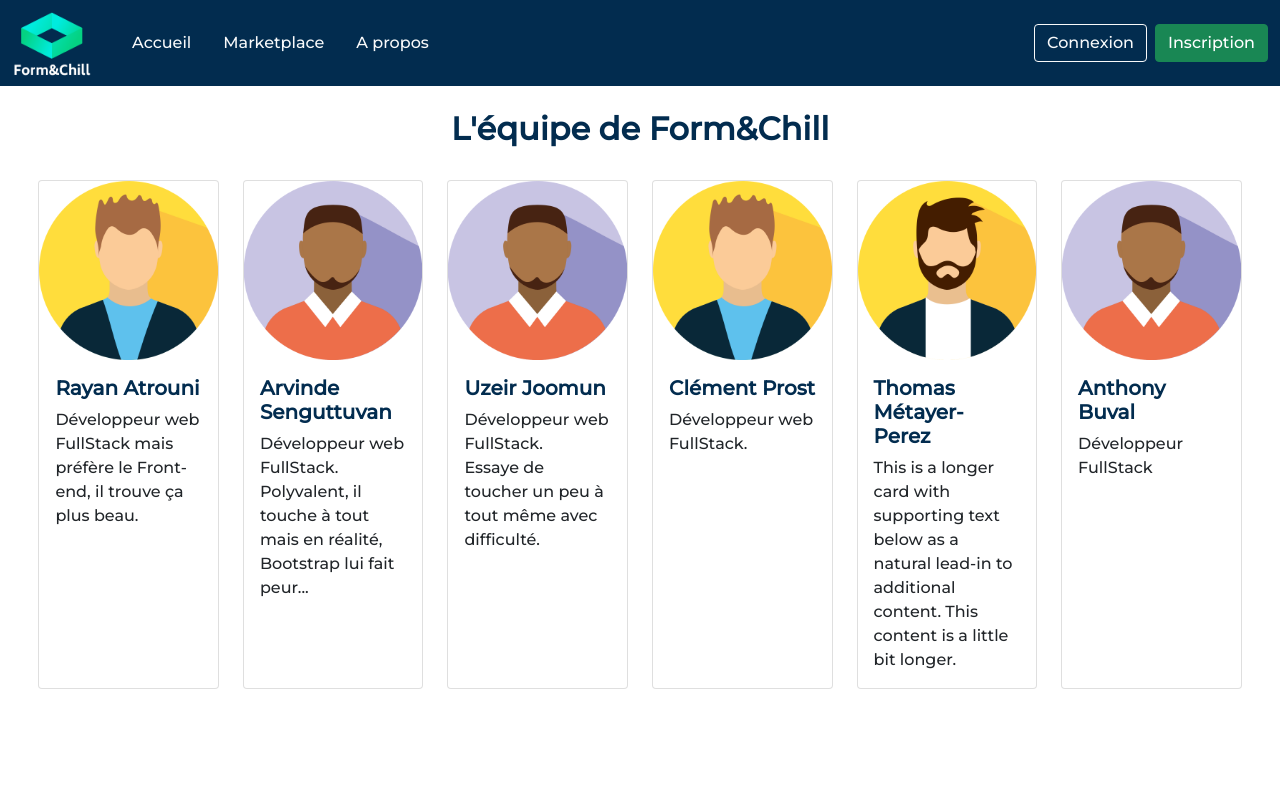
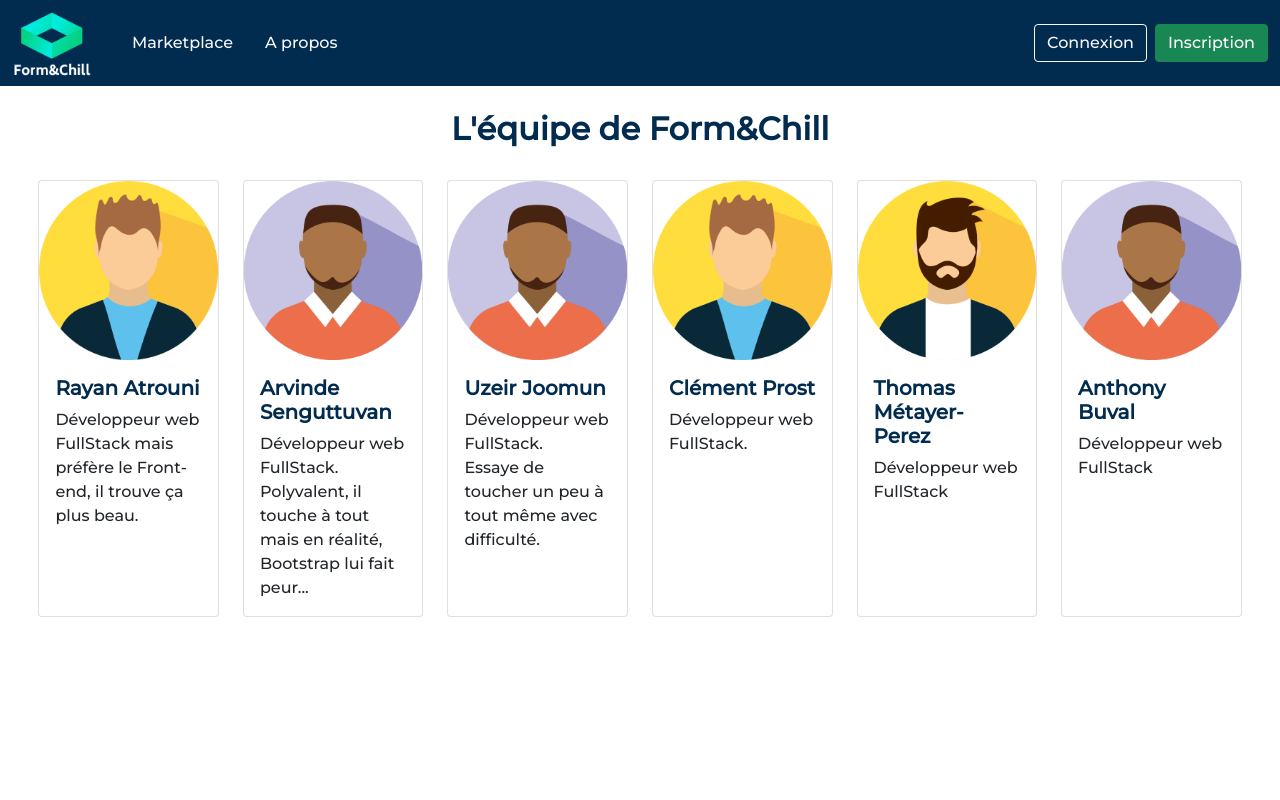
Before and after one commit to Form-Chill/Typeform-Stage-Orga, a Vue app: page /about in a window 1280 px wide. Shown: the top 800 px of the page. Built offline with nearby package versions, Linux system fonts and the light colour scheme.

Commit message:
petits changements

```diff
--- a/src/components/Navbar.vue
+++ b/src/components/Navbar.vue
@@ -74,10 +74,6 @@ export default {
         </button>
         <div class="collapse navbar-collapse" id="navbarSupportedContent">
           <ul class="navbar-nav me-auto mb-2 mb-lg-0">
-            <li class="nav-item">
-              <router-link to="/" class="nav-link active text-light ps-4">Accueil</router-link>
-            </li>
-
 
             <div v-if="loggedIn" >
               <li class="nav-item">
--- a/src/components/Question.vue
+++ b/src/components/Question.vue
@@ -6,8 +6,8 @@
             <div class="col-md-8 bbbb">
                 <p class="card-text enonce text-light"><b>{{this.enoncé}}</b></p>
             </div>
-            <div class="col-md-12 component">
-            <component :is="type" :responses="responses" :responsesPossibles="responses" :editable="editable"></component>
+            <div class="component">
+                <component class="row row-cols-2" :is="type" :responses="responses" :responsesPossibles="responses" :editable="editable"></component>
             </div>
             <a class="btn btn-outline-light btn-lg float-end mx-5 bouton " >OK</a>
 
--- a/src/views/About.vue
+++ b/src/views/About.vue
@@ -50,7 +50,7 @@
       <img src="../assets/avatar_3.png" class="card-img-top" alt="...">
       <div class="card-body">
         <h5 class="card-title fw-bold txt-blue">Thomas Métayer-Perez</h5>
-        <p class="card-text">This is a longer card with supporting text below as a natural lead-in to additional content. This content is a little bit longer.</p>
+        <p class="card-text">Développeur web FullStack</p>
       </div>
     </div>
   </div>
@@ -59,7 +59,7 @@
       <img src="../assets/avatar_1.png" class="card-img-top" alt="...">
       <div class="card-body">
         <h5 class="card-title fw-bold txt-blue">Anthony Buval</h5>
-        <p class="card-text">Développeur FullStack</p>
+        <p class="card-text">Développeur web FullStack</p>
       </div>
     </div>
   </div>
--- a/src/views/MyPolls.vue
+++ b/src/views/MyPolls.vue
@@ -110,6 +110,7 @@ export default {
         <div class="card-body">
           <button type="button" class="btn-close" data-bs-toggle="modal" :data-bs-target="'#modalSup' + index"
             aria-label="Close" style="float:right"></button>
+            <br>
           <h5 class="card-title">{{ item.title }}</h5>
           <p class="card-text">{{ description }}</p>
           <p class="card-text">
@@ -118,7 +119,7 @@ export default {
           <div id="icons" style="display: flex; float: right">
             <!-- Faire fonctionner les popovers -->
 
-            <div>
+            <div class="mx-1">
               <Popper :content="'Partagez le sondage avec ce lien: ' + item.url" placement="right">
                 <svg xmlns="http://www.w3.org/2000/svg" width="20" height="20" fill="currentColor"
                   class="bi bi-share-fill" data-bs-toggle="popover" title="Popover title" data-bs-placement="right"
--- a/src/views/PollCreate.vue
+++ b/src/views/PollCreate.vue
@@ -74,6 +74,7 @@ export default {
         alert("Le texte est vide");
       else{
         this.listQuestions[this.indexActive].responses.push(textRadio);
+        this.textRadio = "";
       }
     },
     async createPoll(){
```
